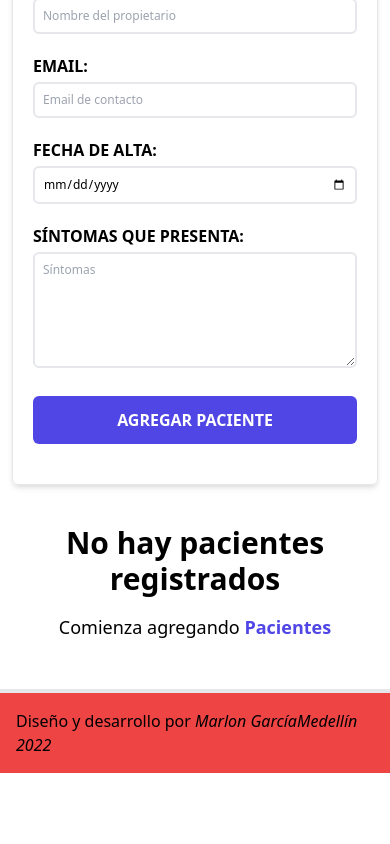
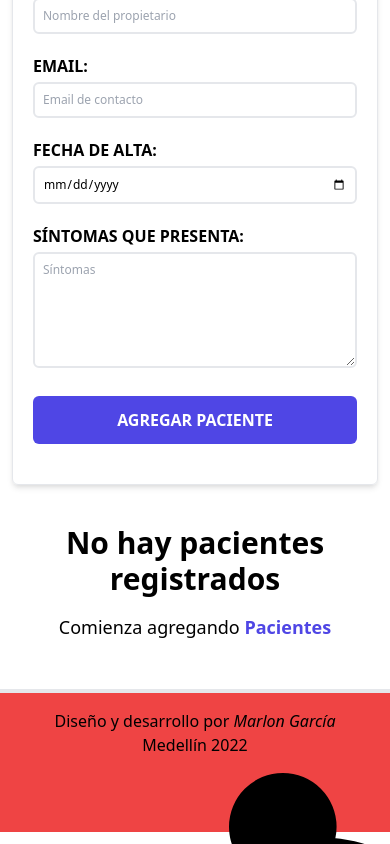
Before and after one commit to clasesucatmarlon/citas-reactJS, a React (Vite) app: page / in a window 390 px wide. Shown: the part 543-1387 px from the top of the page. Before the commit the page ends 1328 px from the top, so only its background shows below. Built offline with nearby package versions, Linux system fonts and the light colour scheme.

Commit message:
Arreglado responsive test 2

```diff
--- a/src/components/footer/Footer.jsx
+++ b/src/components/footer/Footer.jsx
@@ -8,9 +8,9 @@ const Footer = () => {
             <div className='flex flex-col items-center ' >
                 <h3>Diseño y desarrollo por {''}
                     <span className='italic'>Marlon García</span>
-                    <span className='italic'>Medellín 2022</span>
                 </h3>
-                {/* <div className="flex justify-between w-2/12 p-4 items-center">
+                <h3>Medellín 2022</h3>
+                <div className="flex justify-between w-2/12 p-4 items-center">
                     <a
                         href="https://clasesucatmarlon.github.io/portafolioMG/"
                         className="hover:text-indigo-700"
@@ -39,7 +39,7 @@ const Footer = () => {
                     >
                         <FontAwesomeIcon className='px-4 text-2xl' icon={faTwitter} />
                     </a>
-                </div> */}
+                </div>
             </div>
         </div>
 
```
